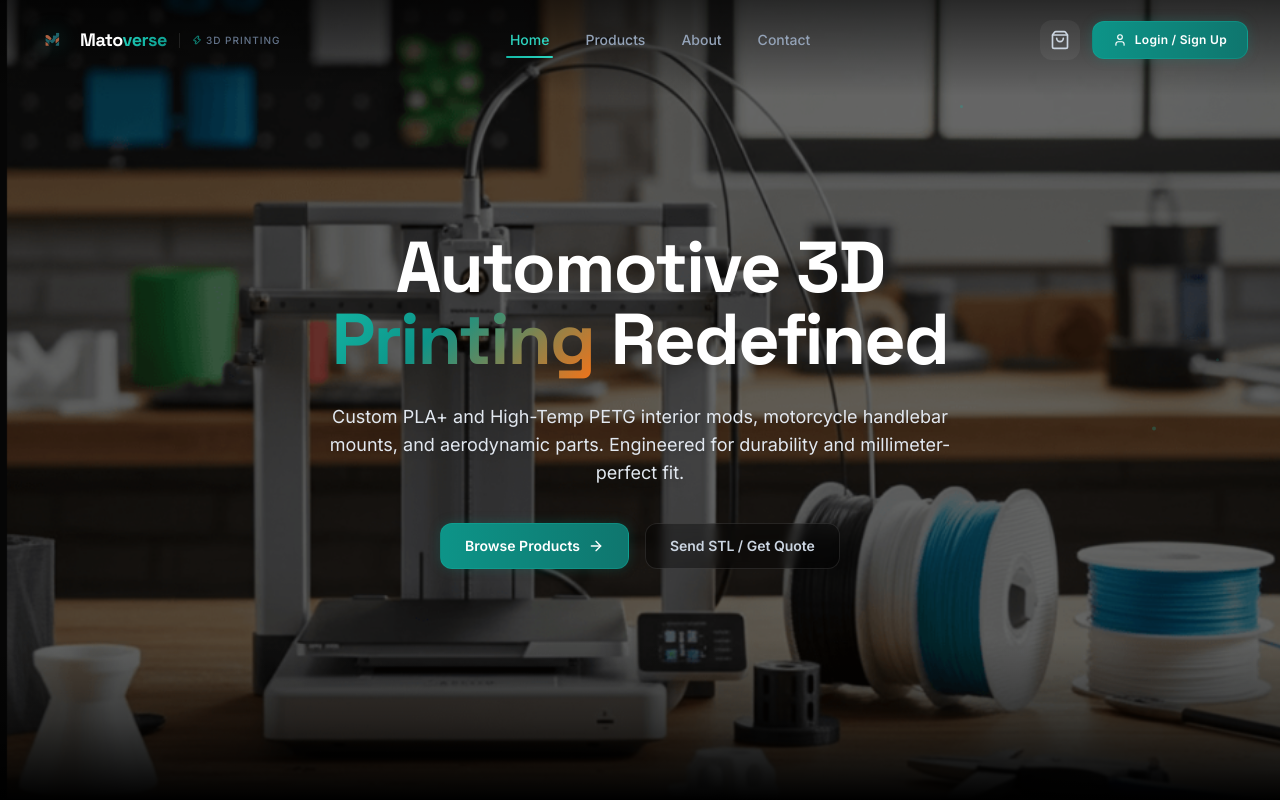
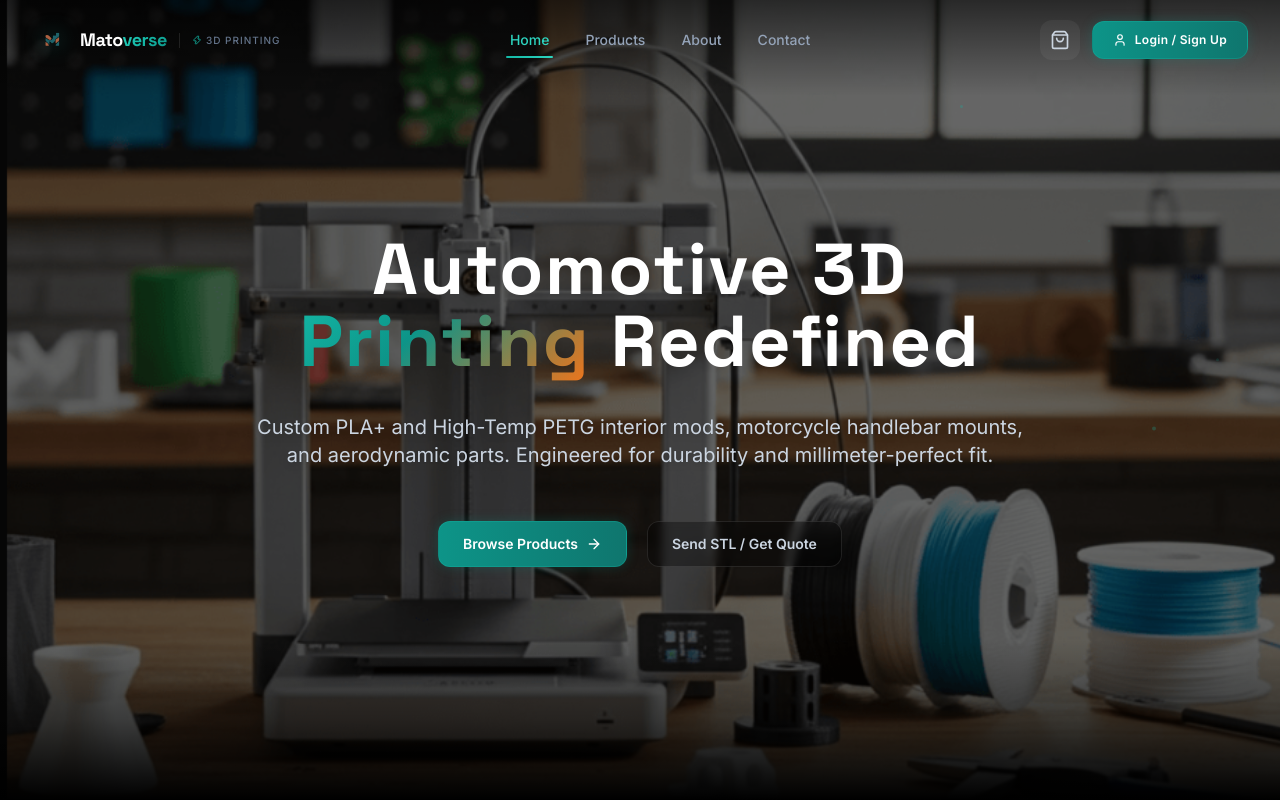
Before and after one commit to prabeskc/Matoverse, a React (Vite) app: page / in a window 1280 px wide. Shown: the top 800 px of the page. Built offline with nearby package versions, Linux system fonts and the light colour scheme.

Commit message:
style: increase hero text container padding, letter-spacing, and line height to improve typography structure

```diff
--- a/src/pages/Home.jsx
+++ b/src/pages/Home.jsx
@@ -138,7 +138,7 @@ export default function Home() {
             initial={{ opacity: 0, y: 24 }}
             animate={{ opacity: 1, y: 0 }}
             transition={{ duration: 0.7, ease: [0.16, 1, 0.3, 1] }}
-            className="space-y-7 flex flex-col items-center"
+            className="space-y-9 flex flex-col items-center max-w-4xl"
           >
 
             {/* Heading */}
@@ -146,7 +146,7 @@ export default function Home() {
               initial={{ opacity: 0, y: 20 }}
               animate={{ opacity: 1, y: 0 }}
               transition={{ duration: 0.7, delay: 0.15 }}
-              className="text-5xl sm:text-6xl md:text-7xl font-black text-white tracking-tight leading-[1.1] font-display"
+              className="text-5xl sm:text-6xl md:text-7xl font-black text-white tracking-wide leading-[1.2] font-display"
             >
               Automotive 3D
               <br />
@@ -158,7 +158,7 @@ export default function Home() {
               initial={{ opacity: 0, y: 16 }}
               animate={{ opacity: 1, y: 0 }}
               transition={{ duration: 0.7, delay: 0.22 }}
-              className="text-slate-200 text-base sm:text-lg max-w-2xl leading-relaxed text-center drop-shadow-md"
+              className="text-slate-300 text-lg sm:text-xl max-w-3xl leading-relaxed text-center drop-shadow-md"
             >
               Custom PLA+ and High-Temp PETG interior mods, motorcycle handlebar mounts, and aerodynamic parts. Engineered for durability and millimeter-perfect fit.
             </motion.p>
@@ -168,7 +168,7 @@ export default function Home() {
               initial={{ opacity: 0, y: 12 }}
               animate={{ opacity: 1, y: 0 }}
               transition={{ duration: 0.6, delay: 0.3 }}
-              className="flex flex-wrap items-center justify-center gap-4 pt-2"
+              className="flex flex-wrap items-center justify-center gap-5 pt-4"
             >
               <Link to="/products" className="btn-primary text-sm py-3 px-6">
                 <span>Browse Products</span>
```
